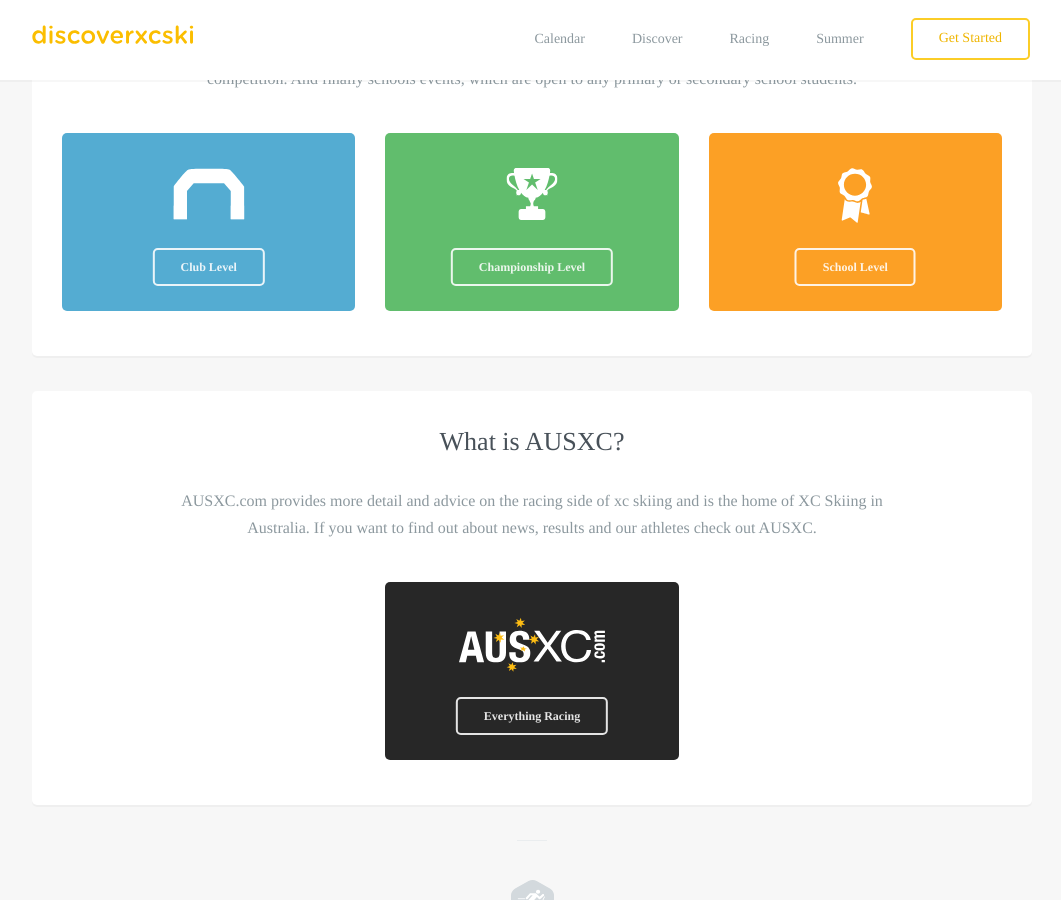
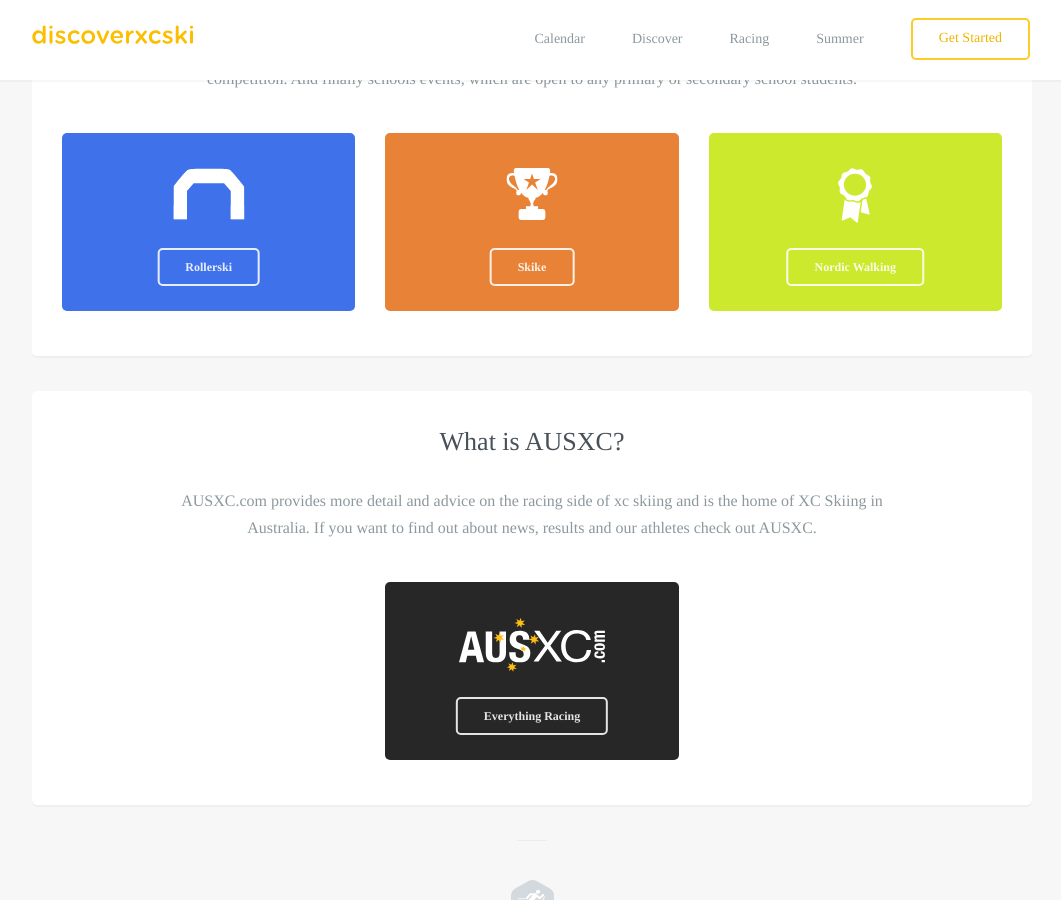
Before and after one commit to robcatto/robcatto.github.io, a Jekyll site: the page built from summer/index.html, in a window 1280 px wide and 900 px high, scrolled down 1326 px. Shown: the whole window, without its empty margins (108-1169 px from the left). Built offline with Jekyll 4.4.1, drawn with Linux system fonts in a browser that asks for light colours; some web fonts are replaced; Markdown is read by kramdown in place of the engine named in the settings.

Commit message:
summer page

```diff
--- a/summer/index.html
+++ b/summer/index.html
@@ -72,7 +72,7 @@ layout: default
 
 
                         <div class="column three">
-                            <div class="callout-card" style="background: #54ACD2; margin-bottom: 0px">
+                            <div class="callout-card" style="background: #3F71EB; margin-bottom: 0px">
                                 <svg width="71px" height="52px" viewBox="0 0 71 52" version="1.1" xmlns="http://www.w3.org/2000/svg" xmlns:xlink="http://www.w3.org/1999/xlink" xmlns:sketch="http://www.bohemiancoding.com/sketch/ns">
                                 <!-- Generator: Sketch 3.3.2 (12043) - http://www.bohemiancoding.com/sketch -->
                                         <title>Club Racing</title>
@@ -86,11 +86,11 @@ layout: default
                                             </g>
                                         </g>
                                 </svg>
-                                <a class="button small inverse" href="/racing/club-level" data-featurette="analytics-click-event" data-event-category="button" data-event-action="M: Clicked Perks" data-event-label="Source: Features Page" id="featurette-13">Club Level</a>
+                                <a class="button small inverse" href="/racing/club-level" data-featurette="analytics-click-event" data-event-category="button" data-event-action="M: Clicked Perks" data-event-label="Source: Features Page" id="featurette-13">Rollerski</a>
                             </div>
                         </div>
                         <div class="column three">
-                            <div class="callout-card" style="background: #61BD6D; margin-bottom: 0px">
+                            <div class="callout-card" style="background: #E78237; margin-bottom: 0px">
                                 <svg width="51px" height="52px" viewBox="0 0 51 52" version="1.1" xmlns="http://www.w3.org/2000/svg" xmlns:xlink="http://www.w3.org/1999/xlink" xmlns:sketch="http://www.bohemiancoding.com/sketch/ns">
                                         <!-- Generator: Sketch 3.3.2 (12043) - http://www.bohemiancoding.com/sketch -->
                                         <title>Championship Racing</title>
@@ -102,11 +102,11 @@ layout: default
                                             </g>
                                         </g>
                                 </svg>
-                                <a class="button small inverse" href="/racing/championship-level" data-featurette="analytics-click-event" data-event-category="button" data-event-action="M: Clicked Perks" data-event-label="Source: Features Page" id="featurette-13">Championship Level</a>
+                                <a class="button small inverse" href="/racing/championship-level" data-featurette="analytics-click-event" data-event-category="button" data-event-action="M: Clicked Perks" data-event-label="Source: Features Page" id="featurette-13">Skike</a>
                             </div>
                         </div>
                         <div class="column three">
-                            <div class="callout-card" style="background: #FCA025; margin-bottom: 0px">
+                            <div class="callout-card" style="background: #CDE92D; margin-bottom: 0px">
                                 <svg width="34px" height="55px" viewBox="0 0 34 55" version="1.1" xmlns="http://www.w3.org/2000/svg" xmlns:xlink="http://www.w3.org/1999/xlink" xmlns:sketch="http://www.bohemiancoding.com/sketch/ns">
                                     <!-- Generator: Sketch 3.3.2 (12043) - http://www.bohemiancoding.com/sketch -->
                                     <title>School Racing</title>
@@ -120,7 +120,7 @@ layout: default
                                         </g>
                                     </g>
                                 </svg>
-                                <a class="button small inverse" href="/racing/school-level" data-featurette="analytics-click-event" data-event-category="button" data-event-action="M: Clicked Perks" data-event-label="Source: Features Page" id="featurette-13">School Level</a>
+                                <a class="button small inverse" href="/racing/school-level" data-featurette="analytics-click-event" data-event-category="button" data-event-action="M: Clicked Perks" data-event-label="Source: Features Page" id="featurette-13">Nordic Walking</a>
                             </div>
                         </div>
 
```
